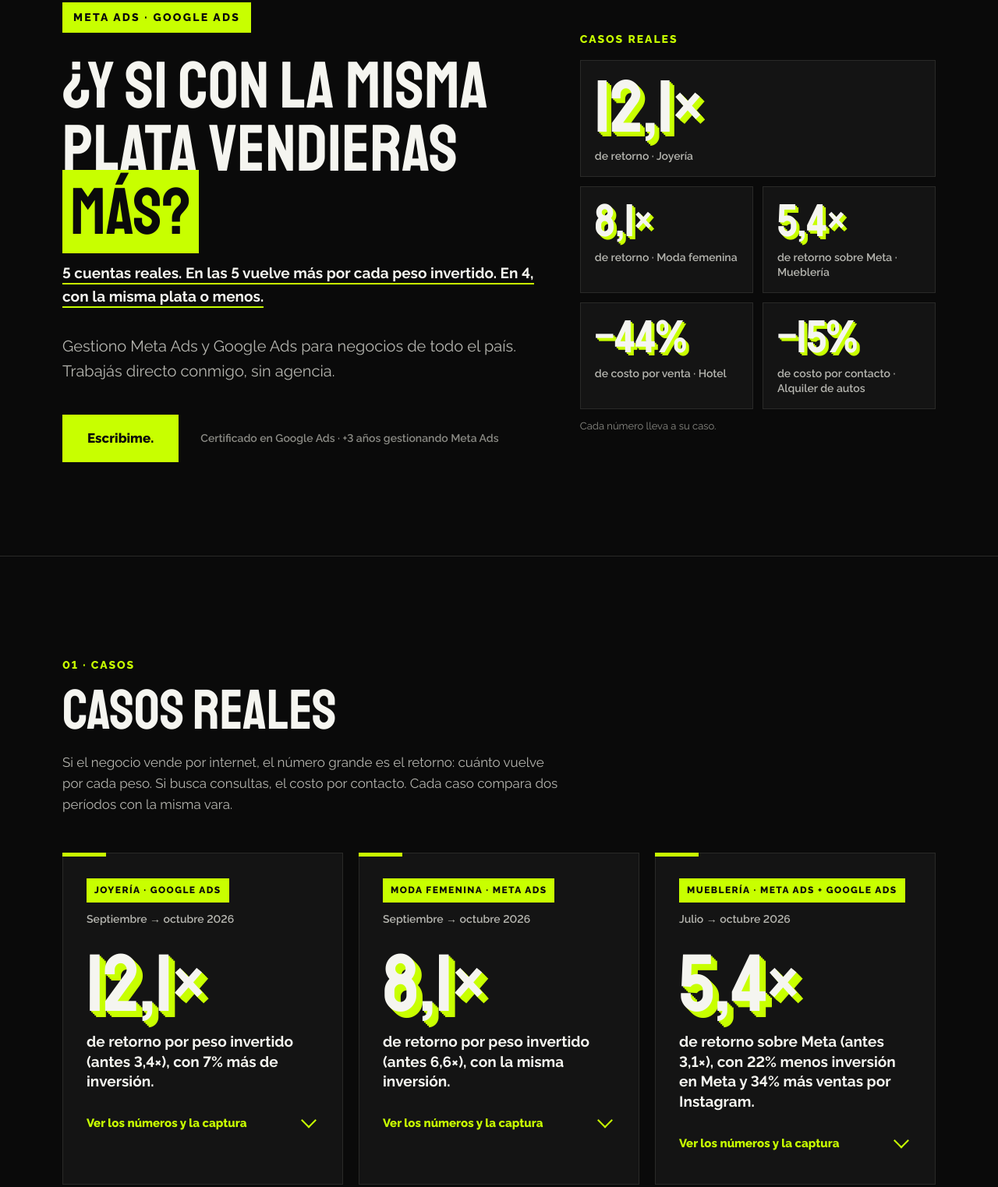
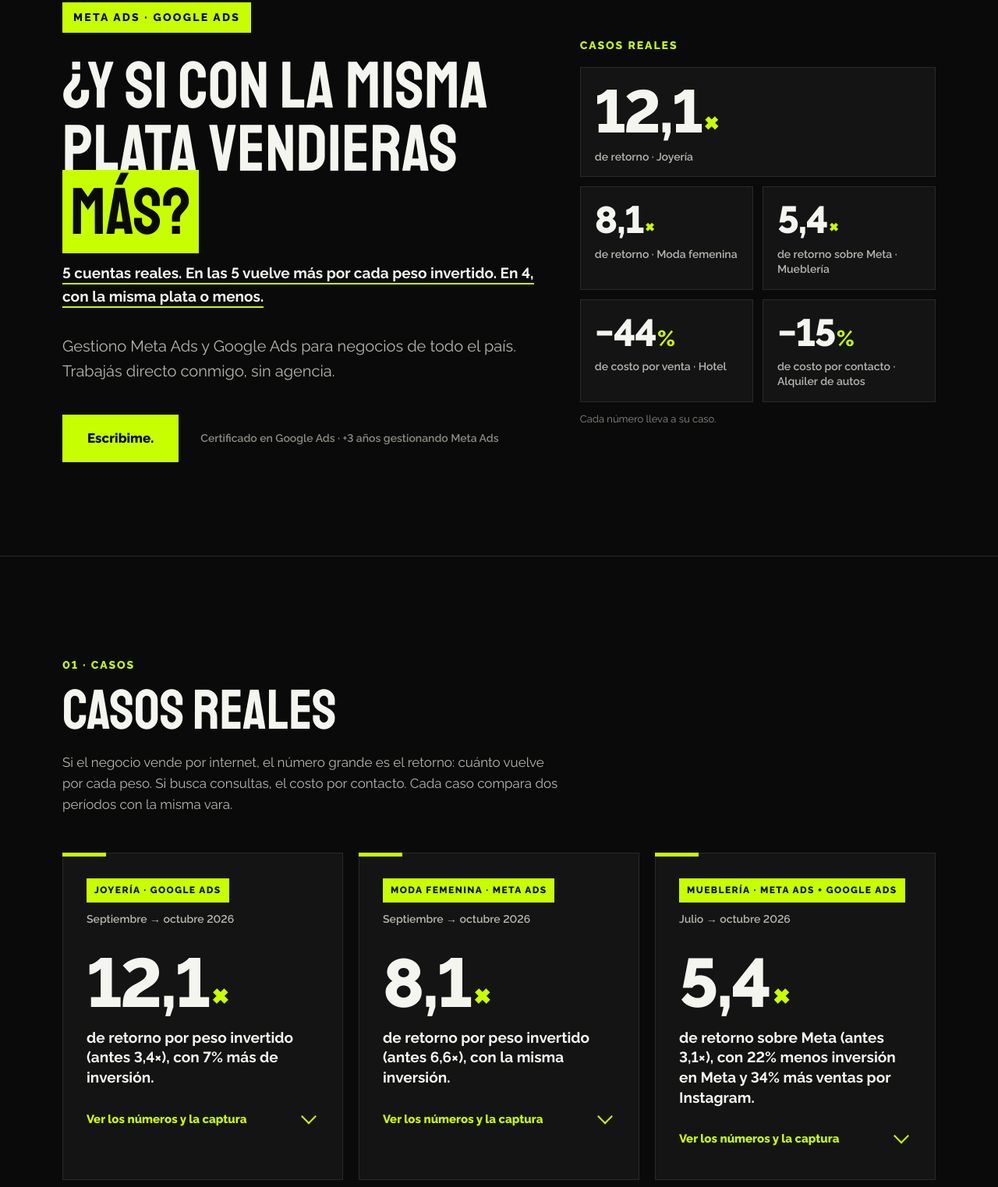
Before and after one commit to patagonia-ads/patagonia-ads.github.io, a plain HTML site: page index.html in a window 1280 px wide. Shown: the part 164-1687 px from the top of the page at 78% size. Drawn offline with Linux system fonts and the light colour scheme.

Commit message:
Cifras de casos reales planas: número blanco tabular, unidad en lima, sin sombra
Reemplaza Staatliches con sombra lima escalonada por Raleway 800 con números
tabulares. El contador animado ahora actúa solo sobre el número.

Co-Authored-By: Claude Opus 5.5 <noreply@anthropic.com>
Claude-Session: https://claude.ai/code/session_018dNYRMaAWXGiLyD4pwdLqP

```diff
--- a/assets/estilos.css
+++ b/assets/estilos.css
@@ -71,7 +71,8 @@ h3{font-size:24px;font-weight:800;line-height:1.2;margin-top:26px}
 .caso-cabeza{display:flex;flex-wrap:wrap;justify-content:space-between;align-items:center;gap:10px}
 .chip{background:var(--lima);color:var(--negro);font-weight:800;font-size:12px;letter-spacing:.12em;text-transform:uppercase;padding:6px 10px}
 .periodo{color:var(--gris);font-size:14px;font-weight:600}
-.cifra{font-family:"Staatliches",sans-serif;font-size:clamp(72px,9vw,104px);line-height:.9;margin-top:26px;color:var(--blanco);text-shadow:2px 2px 0 var(--lima),4px 4px 0 var(--lima),6px 6px 0 var(--lima)}
+.cifra{font-family:"Raleway",system-ui,sans-serif;font-weight:800;font-variant-numeric:lining-nums tabular-nums;letter-spacing:-.03em;color:var(--blanco);font-size:clamp(60px,7.4vw,88px);line-height:1;margin-top:26px}
+.cifra .u,.cifra-m .u{color:var(--lima);font-size:.58em;margin-left:.06em;letter-spacing:0}
 .lectura{font-weight:700;font-size:19px;line-height:1.35;margin-top:14px}
 table{width:100%;border-collapse:collapse;margin-top:24px;font-size:15px;font-variant-numeric:tabular-nums lining-nums}
 th,td{padding:10px 0;border-bottom:1px solid var(--borde);text-align:right}
@@ -199,8 +200,6 @@ details p{color:var(--gris);max-width:70ch;padding:0 0 26px 40px}
 html.mov .tarjeta,html.mov .preguntas details,html.mov .pasos li{opacity:0;transform:perspective(1000px) rotateX(16deg) translateY(48px);transform-origin:50% 100%;transition:opacity .7s ease,transform .9s cubic-bezier(.2,.8,.2,1),box-shadow .25s ease;transition-delay:calc(var(--orden,0) * 110ms)}
 html.mov .tarjeta.visto,html.mov .preguntas details.visto,html.mov .pasos li.visto{opacity:1;transform:perspective(1000px) rotateX(var(--rx,0deg)) rotateY(var(--ry,0deg)) translateY(0)}
 html.mov .tarjeta.inclinada{transition:transform .12s linear,box-shadow .25s ease;transition-delay:0s;box-shadow:8px 8px 0 var(--lima)}
-html.mov .cifra{text-shadow:0 0 0 var(--lima);transition:text-shadow .6s cubic-bezier(.2,.8,.2,1) .5s}
-html.mov .visto .cifra{text-shadow:2px 2px 0 var(--lima),4px 4px 0 var(--lima),6px 6px 0 var(--lima),8px 8px 0 var(--lima)}
 .portada-grilla .resumen-casos{margin-top:22px;font-size:clamp(16px,1.6vw,19px)}
 .portada-grilla h1{max-width:none;font-size:clamp(56px,6.6vw,96px)}
 .portada:has(.portada-grilla){padding-top:clamp(64px,8vw,110px)}
@@ -211,8 +210,8 @@ html.mov .visto .cifra{text-shadow:2px 2px 0 var(--lima),4px 4px 0 var(--lima),6
 .marcador-lista li:first-child{grid-column:1/-1}
 .marcador-lista a{display:block;height:100%;background:var(--caja);border:1px solid var(--borde);padding:18px 18px 16px;text-decoration:none;color:var(--blanco);transition:transform .15s ease,box-shadow .15s ease,border-color .15s ease}
 .marcador-lista a:hover{transform:translate(-3px,-3px);box-shadow:3px 3px 0 var(--lima);border-color:var(--lima)}
-.cifra-m{display:block;font-family:"Staatliches",sans-serif;font-size:clamp(46px,4.6vw,64px);line-height:.9;color:var(--blanco);text-shadow:2px 2px 0 var(--lima),4px 4px 0 var(--lima)}
-.marcador-lista li:first-child .cifra-m{font-size:clamp(72px,7.4vw,108px);text-shadow:2px 2px 0 var(--lima),4px 4px 0 var(--lima),6px 6px 0 var(--lima)}
+.cifra-m{display:block;font-family:"Raleway",system-ui,sans-serif;font-weight:800;font-variant-numeric:lining-nums tabular-nums;letter-spacing:-.03em;color:var(--blanco);font-size:clamp(38px,3.8vw,52px);line-height:1}
+.marcador-lista li:first-child .cifra-m{font-size:clamp(60px,6vw,86px)}
 .dato{display:block;margin-top:10px;color:var(--gris);font-size:14px;font-weight:600;line-height:1.35}
 .marcador-pie{color:var(--gris-2);font-size:13px;margin-top:12px}
 @media (max-width:860px){.marcador{margin-top:8px}}
--- a/assets/movimiento.js
+++ b/assets/movimiento.js
@@ -21,14 +21,15 @@
   piezas.forEach(function (p) { vista.observe(p); });
 
   // 2. Cifras que suben desde cero hasta el número real (el texto final ya está en el HTML)
-  function contar(el) {
+  function contar(caja) {
+    var el = caja.querySelector('.cn') || caja;
     var final = el.textContent.trim();
     var m = final.match(/^([^\d]*)([\d.]+(?:,\d+)?)(.*)$/);
     if (!m) return;
     var pre = m[1], suf = m[3], txt = m[2];
     var dec = txt.indexOf(',') > -1 ? txt.split(',')[1].length : 0;
     var meta = parseFloat(txt.replace(/\./g, '').replace(',', '.'));
-    el.setAttribute('aria-label', final);
+    caja.setAttribute('aria-label', caja.textContent.trim());
     var t0 = null, dur = 1100;
     function paso(ts) {
       if (t0 === null) t0 = ts;
--- a/index.html
+++ b/index.html
@@ -140,11 +140,11 @@
       <div class="marcador">
         <p class="marcador-titulo">Casos reales</p>
         <ul class="marcador-lista">
-          <li><a href="#caso-joyeria"><span class="cifra-m">12,1×</span><span class="dato">de retorno · Joyería</span></a></li>
-          <li><a href="#caso-moda"><span class="cifra-m">8,1×</span><span class="dato">de retorno · Moda femenina</span></a></li>
-          <li><a href="#caso-muebleria"><span class="cifra-m">5,4×</span><span class="dato">de retorno sobre Meta · Mueblería</span></a></li>
-          <li><a href="#caso-hotel"><span class="cifra-m">−44%</span><span class="dato">de costo por venta · Hotel</span></a></li>
-          <li><a href="#caso-autos"><span class="cifra-m">−15%</span><span class="dato">de costo por contacto · Alquiler de autos</span></a></li>
+          <li><a href="#caso-joyeria"><span class="cifra-m"><span class="cn">12,1</span><span class="u">×</span></span><span class="dato">de retorno · Joyería</span></a></li>
+          <li><a href="#caso-moda"><span class="cifra-m"><span class="cn">8,1</span><span class="u">×</span></span><span class="dato">de retorno · Moda femenina</span></a></li>
+          <li><a href="#caso-muebleria"><span class="cifra-m"><span class="cn">5,4</span><span class="u">×</span></span><span class="dato">de retorno sobre Meta · Mueblería</span></a></li>
+          <li><a href="#caso-hotel"><span class="cifra-m"><span class="cn">−44</span><span class="u">%</span></span><span class="dato">de costo por venta · Hotel</span></a></li>
+          <li><a href="#caso-autos"><span class="cifra-m"><span class="cn">−15</span><span class="u">%</span></span><span class="dato">de costo por contacto · Alquiler de autos</span></a></li>
         </ul>
         <p class="marcador-pie">Cada número lleva a su caso.</p>
       </div>
@@ -163,7 +163,7 @@
             <p class="chip">Joyería · Google Ads</p>
             <p class="periodo">Septiembre → octubre 2026</p>
           </div>
-          <p class="cifra">12,1×</p>
+          <p class="cifra"><span class="cn">12,1</span><span class="u">×</span></p>
           <p class="lectura">de retorno por peso invertido (antes 3,4×), con 7% más de inversión.</p>
           <details class="detalle-caso">
             <summary>Ver los números y la captura</summary>
@@ -189,7 +189,7 @@
             <p class="chip">Moda femenina · Meta Ads</p>
             <p class="periodo">Septiembre → octubre 2026</p>
           </div>
-          <p class="cifra">8,1×</p>
+          <p class="cifra"><span class="cn">8,1</span><span class="u">×</span></p>
           <p class="lectura">de retorno por peso invertido (antes 6,6×), con la misma inversión.</p>
           <details class="detalle-caso">
             <summary>Ver los números y la captura</summary>
@@ -213,7 +213,7 @@
             <p class="chip">Mueblería · Meta Ads + Google Ads</p>
             <p class="periodo">Julio → octubre 2026</p>
           </div>
-          <p class="cifra">5,4×</p>
+          <p class="cifra"><span class="cn">5,4</span><span class="u">×</span></p>
           <p class="lectura">de retorno sobre Meta (antes 3,1×), con 22% menos inversión en Meta y 34% más ventas por Instagram.</p>
           <details class="detalle-caso">
             <summary>Ver los números y la captura</summary>
@@ -238,7 +238,7 @@
             <p class="chip">Hotel resort · Meta Ads</p>
             <p class="periodo">Septiembre → octubre 2026</p>
           </div>
-          <p class="cifra">−44%</p>
+          <p class="cifra"><span class="cn">−44</span><span class="u">%</span></p>
           <p class="lectura">de costo por venta web, con casi la mitad de la inversión.</p>
           <details class="detalle-caso">
             <summary>Ver los números y la captura</summary>
@@ -261,7 +261,7 @@
             <p class="chip">Alquiler de autos · Meta Ads + Google Ads</p>
             <p class="periodo">Septiembre → octubre 2026</p>
           </div>
-          <p class="cifra">−15%</p>
+          <p class="cifra"><span class="cn">−15</span><span class="u">%</span></p>
           <p class="lectura">de costo por contacto, con 18% más contactos y la misma inversión.</p>
           <details class="detalle-caso">
             <summary>Ver los números y la captura</summary>
```
